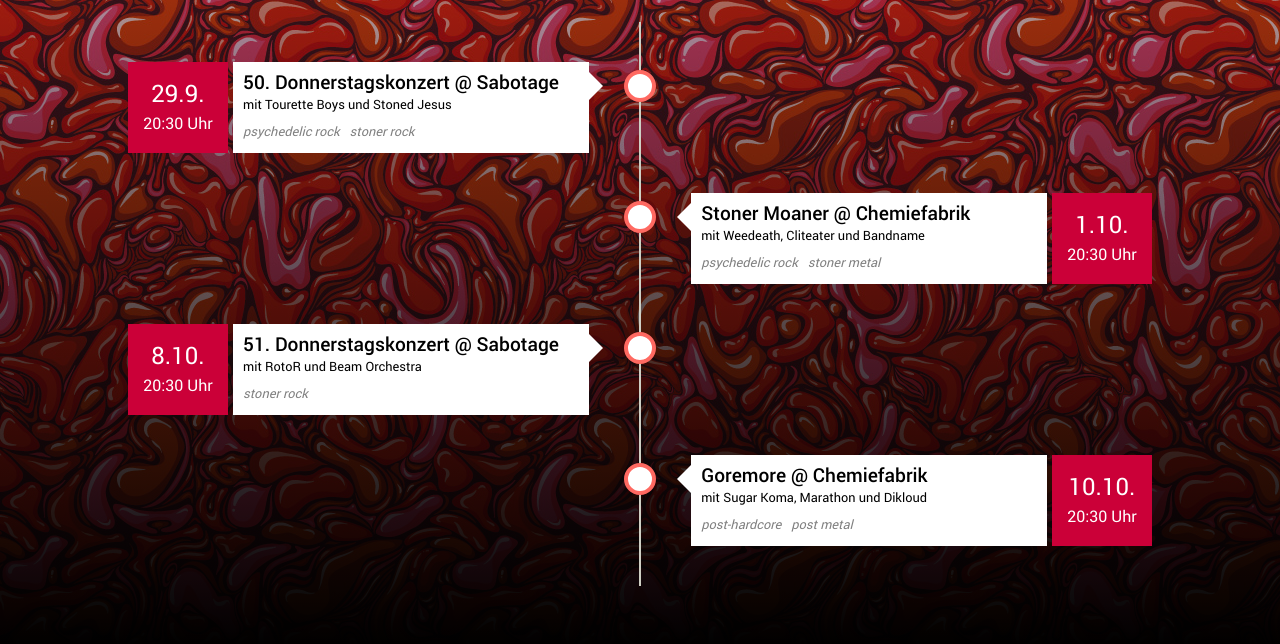
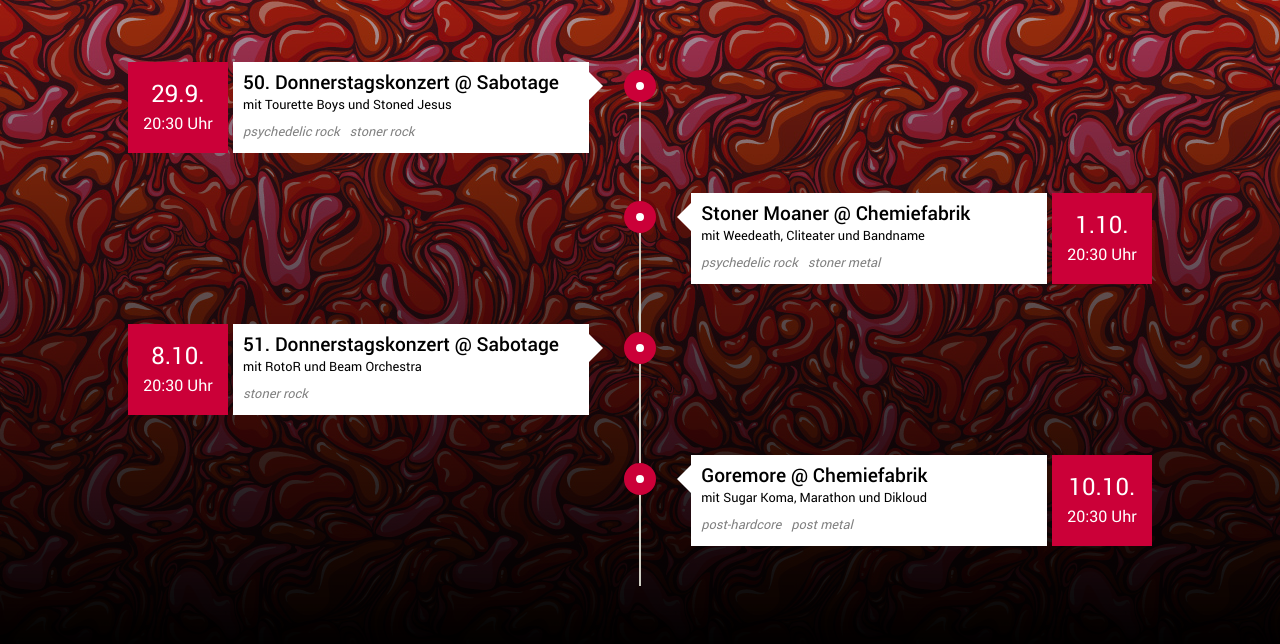
Before and after one commit to Psyphant/unsous, a plain HTML site: page index.html in a window 1280 px wide. Shown: the part 150-794 px from the top of the page. Drawn offline with Linux system fonts and the light colour scheme.

Commit message:
paar kleine Bugs..

```diff
--- a/sass/app.scss
+++ b/sass/app.scss
@@ -9,7 +9,7 @@ body {
   margin: 0;
   &:before {
     content: '';
-    position: absolute;
+    position: fixed;
     top: 0;
     right: 0;
     bottom: 0;
--- a/sass/imports/definitions.scss
+++ b/sass/imports/definitions.scss
@@ -1,11 +1,11 @@
 $font-size: 1em;
-$primary-color: #FF6961;
+$primary-color: #cb0038;
 $secondary-color: #CFCFC4;
 $box-border-color:#e5e5e5;
 $box-background-color:#FFFFFF;
 $timeline-width: 2px;
 $icon-size: 32px;
-$icon-border-width: 4px;
+$icon-border-width: 12px;
 $block-spacing: 40px;
 $width-small: 720px;
 $arrow-size: 14px;
```
Also changed, not shown: css/app.css, 2 other files.
